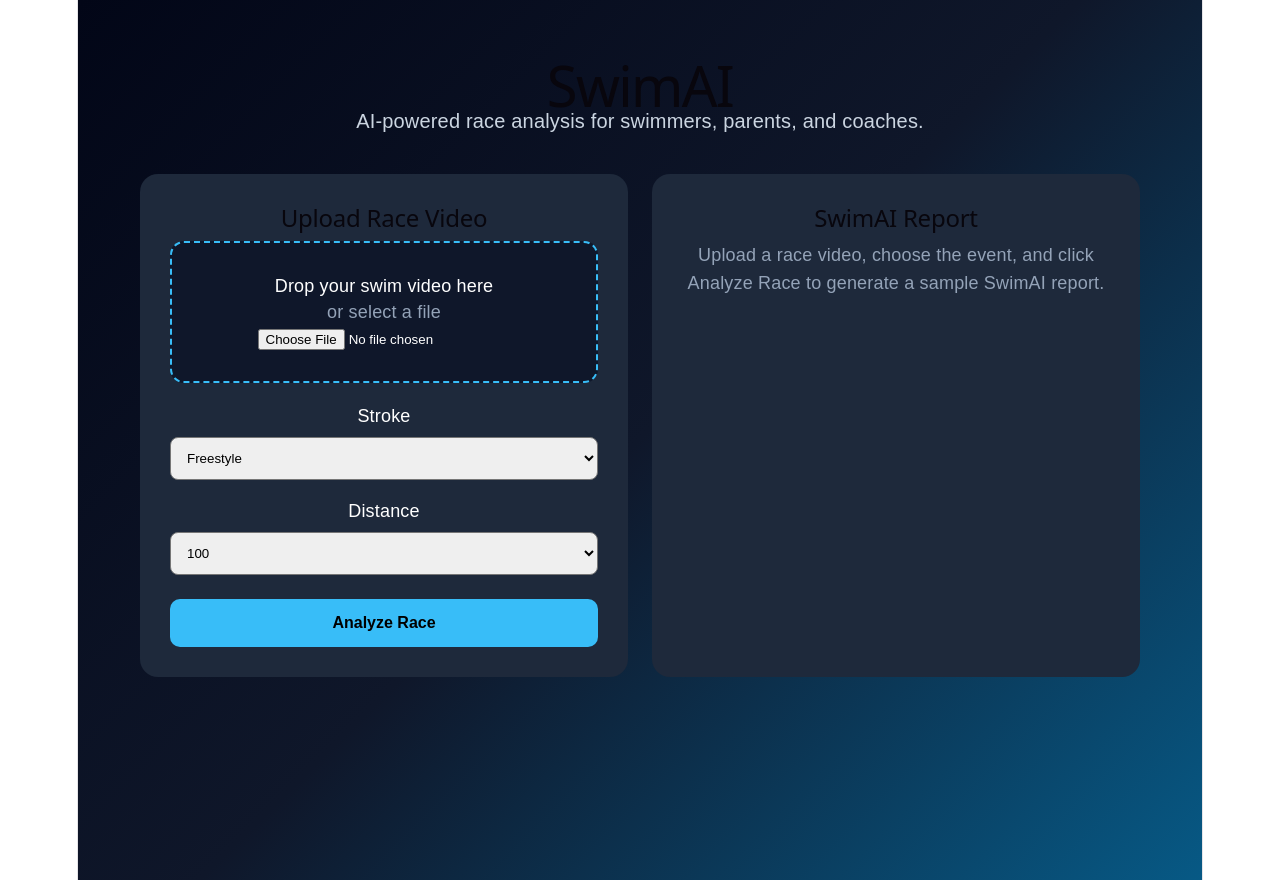
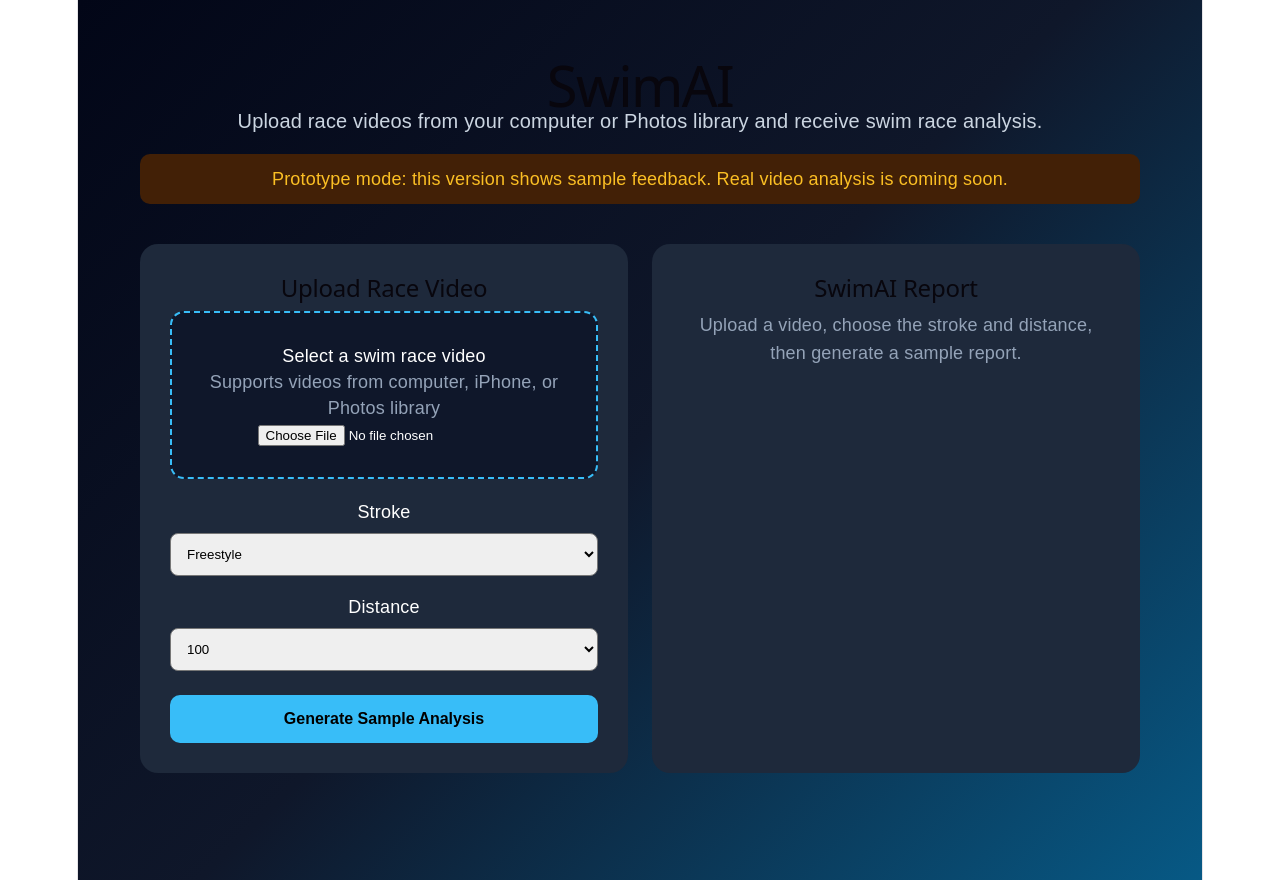
Before and after one commit to maayanilevy23-commits/swimai, a React (Vite) app: page / in a window 1280 px wide. Built offline with nearby package versions, Linux system fonts and the light colour scheme.

Commit message:
Update App.jsx

```diff
--- a/src/App.jsx
+++ b/src/App.jsx
@@ -16,11 +16,18 @@ function App() {
     }}>
       <div style={{maxWidth: "1000px", margin: "0 auto"}}>
         <div style={{textAlign: "center", marginBottom: "40px"}}>
-          <h1 style={{fontSize: "56px", marginBottom: "10px"}}>
-            SwimAI
-          </h1>
+          <h1 style={{fontSize: "56px", marginBottom: "10px"}}>SwimAI</h1>
           <p style={{color:"#cbd5e1", fontSize:"20px"}}>
-            AI-powered race analysis for swimmers, parents, and coaches.
+            Upload race videos from your computer or Photos library and receive swim race analysis.
+          </p>
+          <p style={{
+            color:"#fbbf24",
+            background:"#422006",
+            padding:"12px",
+            borderRadius:"10px",
+            marginTop:"20px"
+          }}>
+            Prototype mode: this version shows sample feedback. Real video analysis is coming soon.
           </p>
         </div>
 
@@ -44,8 +51,10 @@ function App() {
               marginBottom: "20px",
               background: "#0f172a"
             }}>
-              <p style={{fontSize:"18px"}}>Drop your swim video here</p>
-              <p style={{color:"#94a3b8"}}>or select a file</p>
+              <p style={{fontSize:"18px"}}>Select a swim race video</p>
+              <p style={{color:"#94a3b8"}}>
+                Supports videos from computer, iPhone, or Photos library
+              </p>
 
               <input
                 type="file"
@@ -58,13 +67,12 @@ function App() {
 
               {fileName && (
                 <p style={{color:"#38bdf8", marginTop:"15px"}}>
-                  Selected: {fileName}
+                  Selected video: {fileName}
                 </p>
               )}
             </div>
 
             <label>Stroke</label>
-            <br />
             <select
               value={stroke}
               onChange={(e) => {
@@ -86,7 +94,6 @@ function App() {
             </select>
 
             <label>Distance</label>
-            <br />
             <select
               value={distance}
               onChange={(e) => {
@@ -120,7 +127,7 @@ function App() {
               }}
               onClick={() => setShowResult(true)}
             >
-              Analyze Race
+              Generate Sample Analysis
             </button>
           </div>
 
@@ -133,8 +140,7 @@ function App() {
 
             {!showResult && (
               <p style={{color:"#94a3b8", lineHeight:"1.6"}}>
-                Upload a race video, choose the event, and click Analyze Race
-                to generate a sample SwimAI report.
+                Upload a video, choose the stroke and distance, then generate a sample report.
               </p>
             )}
 
@@ -149,42 +155,28 @@ function App() {
                   <p><strong>Video:</strong> {fileName || "No video selected"}</p>
                   <p><strong>Event:</strong> {distance} {stroke}</p>
                   <h1 style={{color:"#38bdf8"}}>82/100</h1>
-                  <p style={{color:"#cbd5e1"}}>Overall Race Score</p>
+                  <p style={{color:"#cbd5e1"}}>Sample Race Score</p>
                 </div>
 
-                <div style={{
-                  background: "#052e2b",
-                  padding: "18px",
-                  borderRadius: "12px",
-                  marginBottom: "16px"
-                }}>
-                  <h3>Strengths</h3>
+                <div style={{background:"#052e2b", padding:"18px", borderRadius:"12px", marginBottom:"16px"}}>
+                  <h3>Sample Strengths</h3>
                   <p>✅ Strong breakout</p>
                   <p>✅ Good first-half pace</p>
                   <p>✅ Consistent body line</p>
                 </div>
 
-                <div style={{
-                  background: "#3b1d0b",
-                  padding: "18px",
-                  borderRadius: "12px",
-                  marginBottom: "16px"
-                }}>
-                  <h3>Needs Improvement</h3>
+                <div style={{background:"#3b1d0b", padding:"18px", borderRadius:"12px", marginBottom:"16px"}}>
+                  <h3>Sample Needs Improvement</h3>
                   <p>⚠️ Stroke rate drops late in the race</p>
                   <p>⚠️ Turns need faster rotation</p>
                   <p>⚠️ Breathing pattern slightly inconsistent</p>
                 </div>
 
-                <div style={{
-                  background: "#0f172a",
-                  padding: "18px",
-                  borderRadius: "12px"
-                }}>
-                  <h3>Coach Recommendation</h3>
+                <div style={{background:"#0f172a", padding:"18px", borderRadius:"12px"}}>
+                  <h3>Next Product Step</h3>
                   <p style={{lineHeight:"1.6"}}>
-                    Focus on maintaining stroke length in the final portion of
-                    the race and improving wall speed during turns.
+                    Real SwimAI will upload the video to storage, process race footage,
+                    estimate splits, count strokes, evaluate turns, and generate personalized coaching feedback.
                   </p>
                 </div>
               </div>
```
